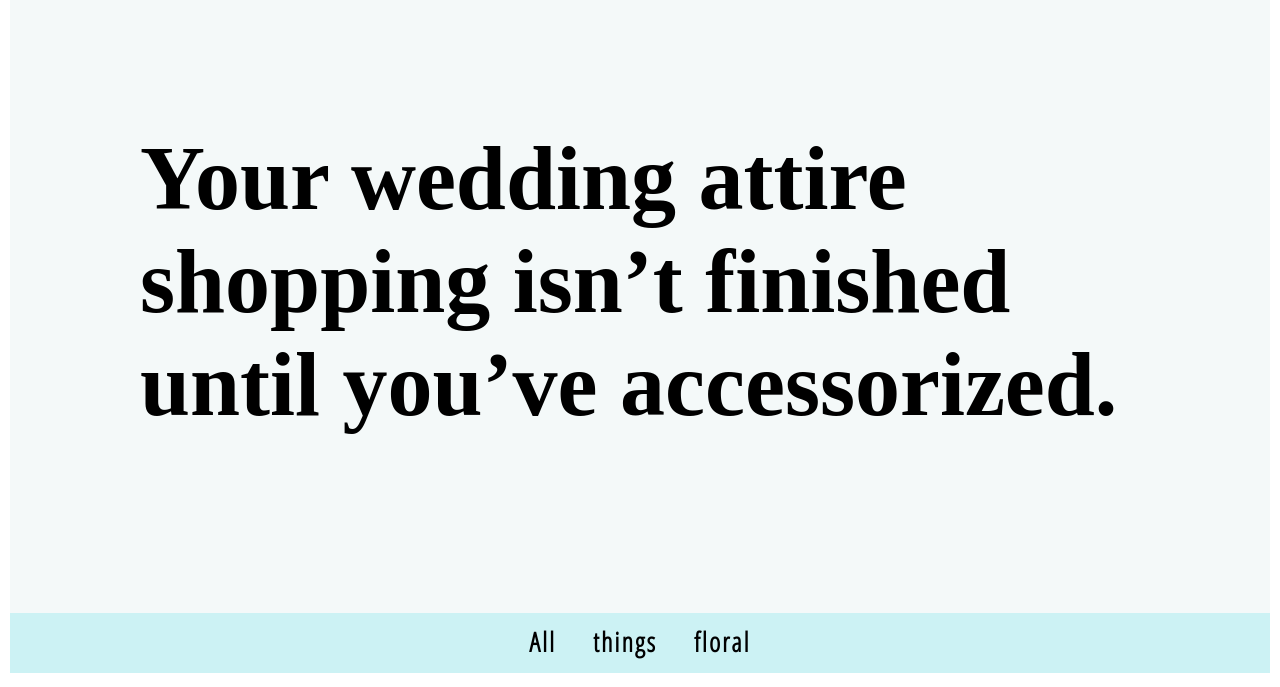
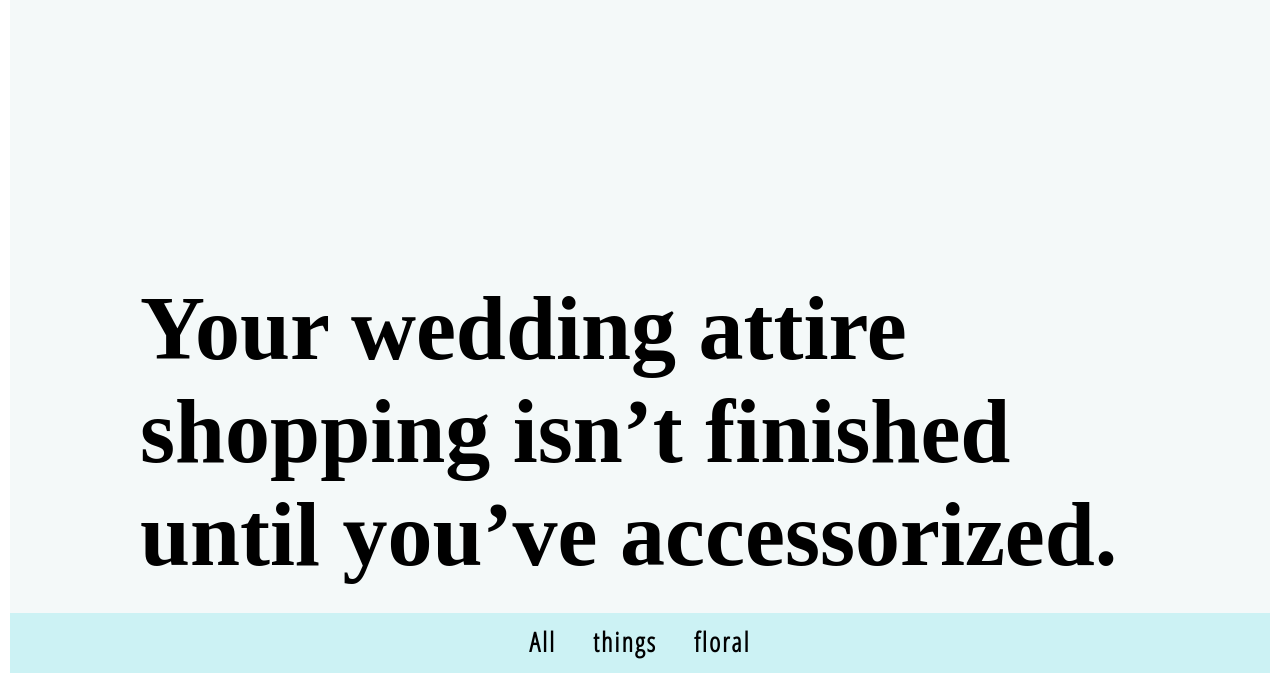
Before and after one commit to rish15/meraki, a website: page index.html in a window 1280 px wide. Shown: the part 113-800 px from the top of the page. Drawn offline with nearby package versions, Linux system fonts and the light colour scheme; a web font is replaced by a local one.

Commit message:
fixed header message padding

```diff
--- a/styles/scss/layout/_header.scss
+++ b/styles/scss/layout/_header.scss
@@ -11,7 +11,7 @@
     p {
       font-size: 9rem;
       font-family: "Explora", serif;
-      padding: 10rem;
+      padding: 25rem 10rem;
       font-weight: 600;
 
       @media screen and (max-width: 600px) {
```
Also changed, not shown: styles/css/style.css.
